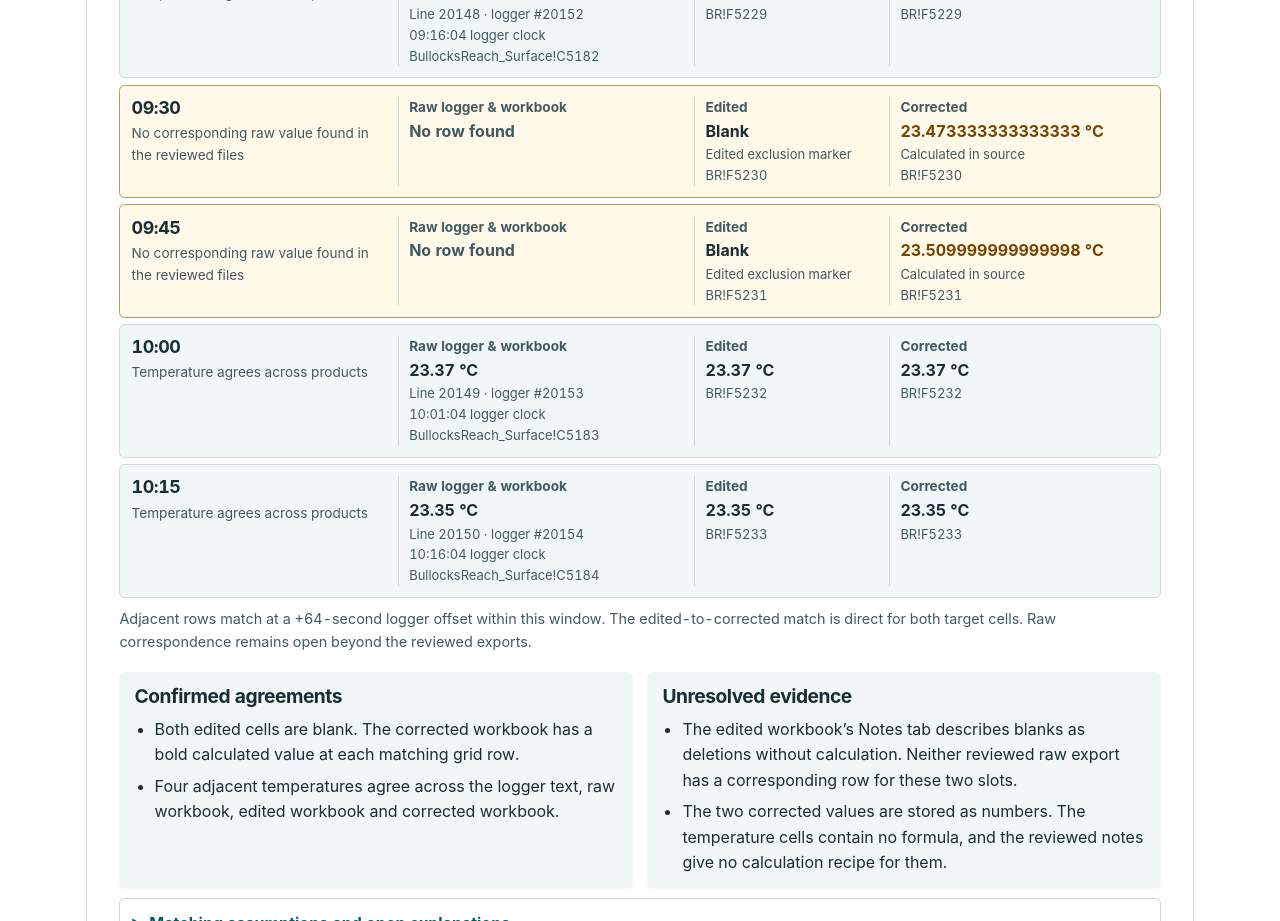
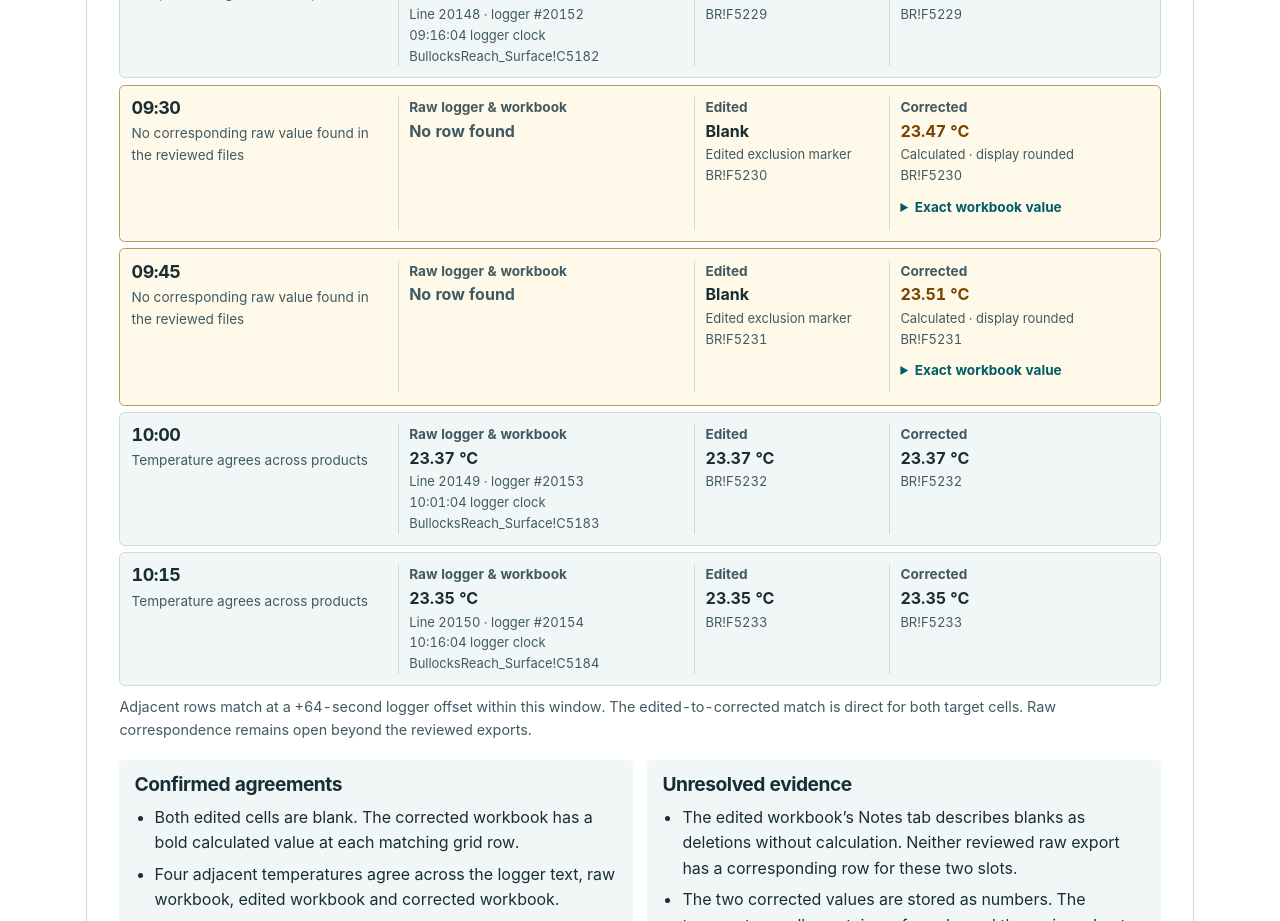
Before and after one commit to DanielBarletta81/strata-builds, a Next.js app: page /frontier/reconciliation in a window 1280 px wide. Shown: the part 1120-2041 px from the top of the page. Built offline with nearby package versions, Linux system fonts and the light colour scheme.

Commit message:
STRATA-007: Round displayed calculated temperatures

```diff
--- a/src/features/evidence/reconciliation/case-files.tsx
+++ b/src/features/evidence/reconciliation/case-files.tsx
@@ -7,12 +7,24 @@ import styles from './reconciliation.module.css';
 function RecordValue({ record, rawNumber }: { record: EvidenceRecord | null; rawNumber?: number | null }) {
   if (!record) return <span className={styles.missing}>No row found</span>;
 
+  if (record.status === 'derived') {
+    return (
+      <>
+        <strong className={styles.derived}>{Number(record.originalValue).toFixed(2)} {record.unit}</strong>
+        <small>Calculated · display rounded</small>
+        <small>{record.locator}</small>
+        <details className={styles.exactValue}>
+          <summary aria-label={`Exact workbook value at ${record.locator}`}>Exact workbook value</summary>
+          <small><code>{record.originalValue}</code> {record.unit}</small>
+          {record.source.sha256 && <small>SHA-256 <code>{record.source.sha256}</code></small>}
+        </details>
+      </>
+    );
+  }
+
   return (
     <>
-      <strong className={record.status === 'derived' ? styles.derived : undefined}>
-        {record.originalValue === null ? 'Blank' : `${record.originalValue} ${record.unit}`}
-      </strong>
-      {record.status === 'derived' && <small>Calculated in source</small>}
+      <strong>{record.originalValue === null ? 'Blank' : `${record.originalValue} ${record.unit}`}</strong>
       {record.status === 'excluded' && <small>Edited exclusion marker</small>}
       <small>{record.locator}{rawNumber !== undefined && rawNumber !== null && ` · logger #${rawNumber}`}</small>
       {rawNumber !== undefined && <small>{record.time.split(' ')[1]} logger clock</small>}
--- a/src/features/evidence/reconciliation/reconciliation.module.css
+++ b/src/features/evidence/reconciliation/reconciliation.module.css
@@ -210,6 +210,16 @@
   font-size: 0.81rem;
 }
 
+.exactValue summary {
+  display: list-item;
+  min-height: 2.75rem;
+  align-content: center;
+  color: var(--accent);
+  font-size: 0.85rem;
+  font-weight: 650;
+  cursor: pointer;
+}
+
 .derived {
   color: var(--amber);
   font-weight: 700;
```
Also changed, not shown: test/routes.smoke.mjs (+10 -1 lines), 3 other files (tests, documents, lock files or other folders).
